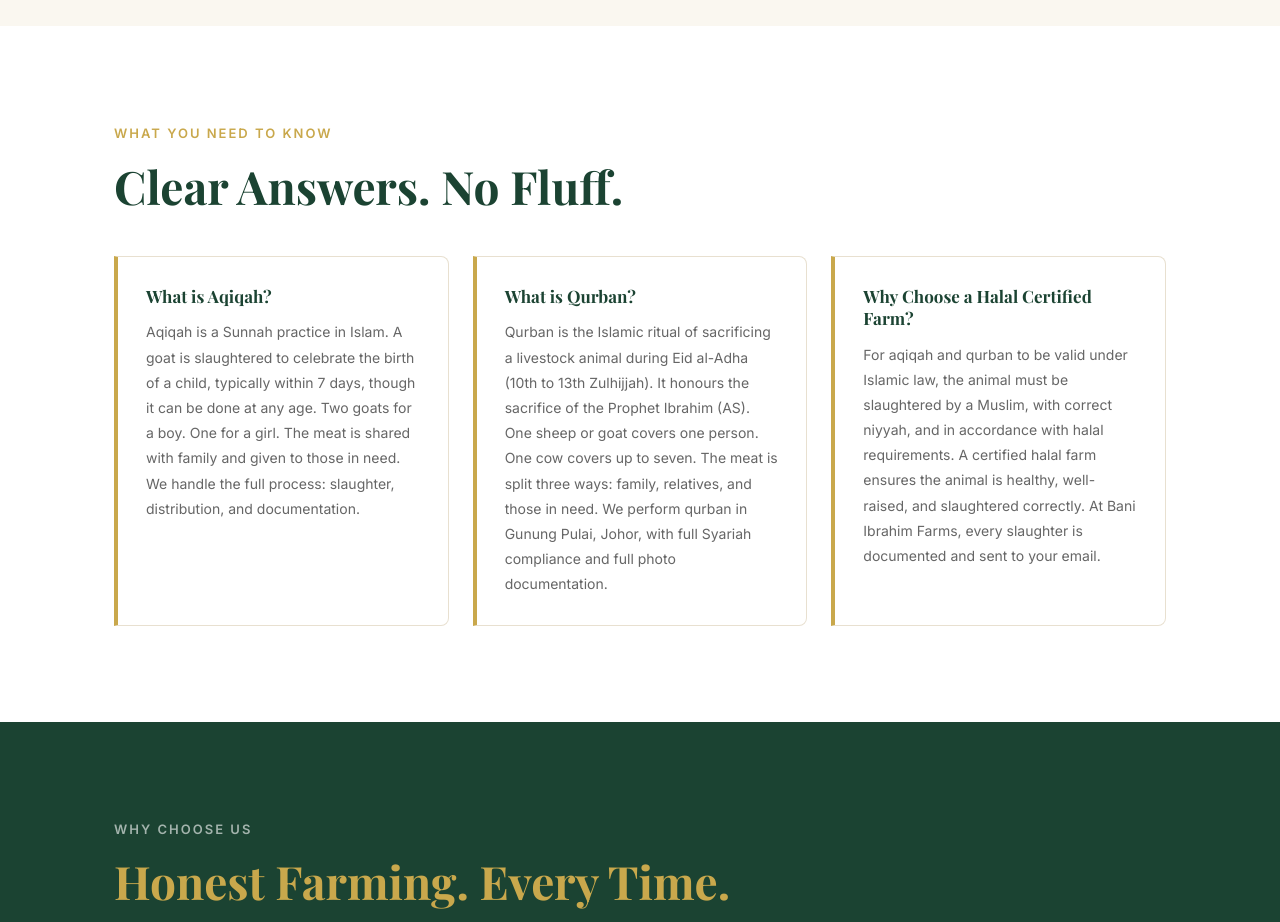
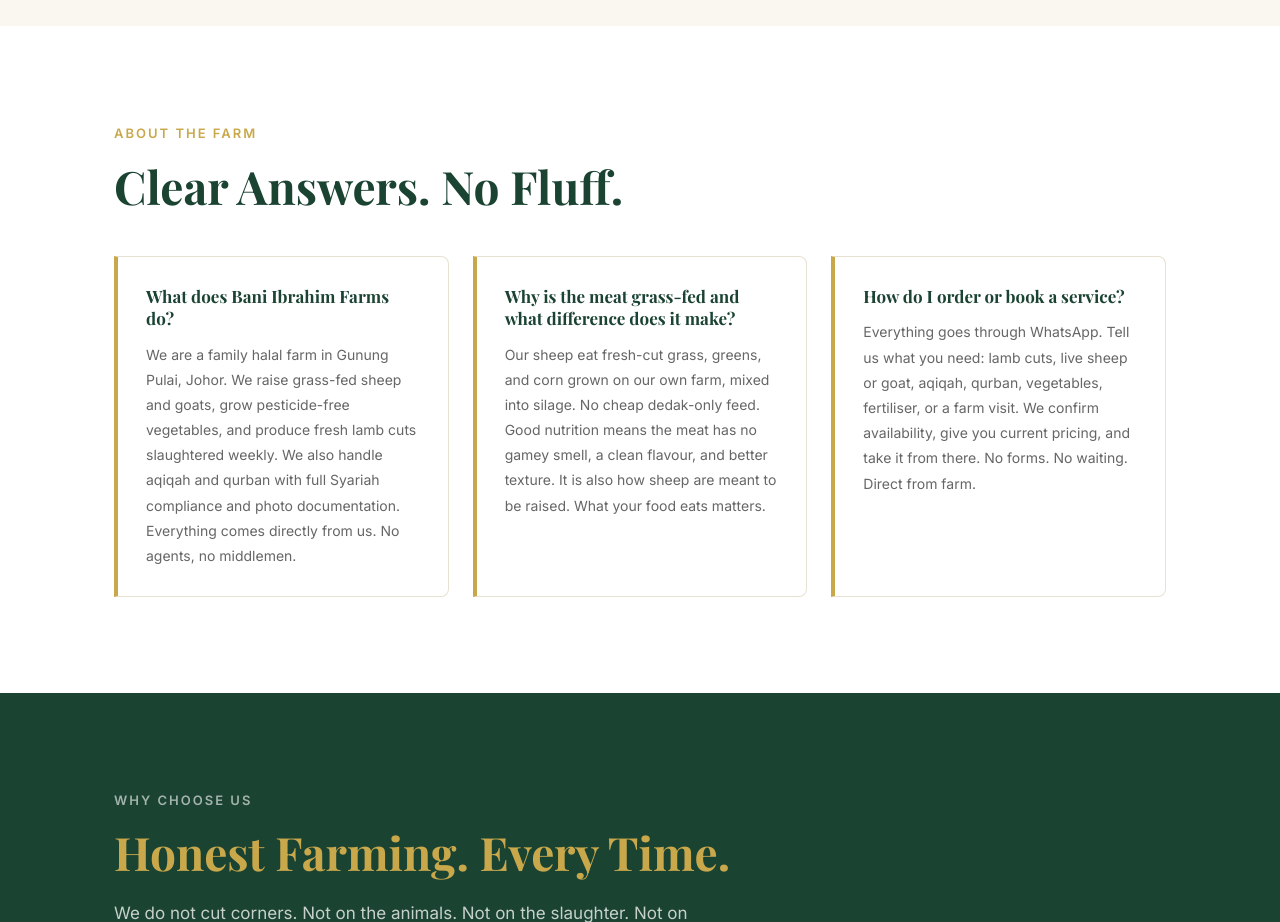
Before and after one commit to Peak-Convert/baniibrahimfarms, a plain HTML site: page index.html in a window 1280 px wide. Shown: the part 3480-4402 px from the top of the page. Drawn offline with nearby package versions, Linux system fonts and the light colour scheme.

Commit message:
feat(homepage): broaden Quick Answers section to cover full farm, not just aqiqah/qurban
- qa_label: 'About the Farm' (was 'What You Need to Know')
- Q1: 'What does Bani Ibrahim Farms do?' — full farm overview
- Q2: 'Why grass-fed and what difference does it make?' — no gamey smell, silage, dedak
- Q3: 'How do I order or book?' — WhatsApp-first, all services listed
- Bumped main.js version string to bust Cloudflare cache

Co-Authored-By: Claude Sonnet 4.6 <noreply@anthropic.com>

```diff
--- a/index.html
+++ b/index.html
@@ -494,23 +494,23 @@
 ══════════════════════════════════ -->
 <section class="section section-alt" id="quick-answers">
   <div class="container">
-    <p class="section-label" data-t="qa_label">What You Need to Know</p>
-    <h2 class="section-title" data-t="qa_h2">Common Questions, Clear Answers</h2>
+    <p class="section-label" data-t="qa_label">About the Farm</p>
+    <h2 class="section-title" data-t="qa_h2">Clear Answers. No Fluff.</h2>
     <div class="qa-grid">
 
       <div class="qa-card">
-        <h3 class="qa-question" data-t="qa1_q">What is Aqiqah?</h3>
-        <p class="qa-answer about-answer speakable" data-t="qa1_a">Aqiqah is a Sunnah practice in Islam where a goat is slaughtered to celebrate the birth of a child, typically within 7 days, though it can be done at any age. Two goats are recommended for a boy, one for a girl. The meat is shared with family and distributed to those in need. At Bani Ibrahim Farms, we handle the entire process, slaughter, distribution, and documentation, so you can fulfil this Sunnah with ease.</p>
+        <h3 class="qa-question" data-t="qa1_q">What does Bani Ibrahim Farms do?</h3>
+        <p class="qa-answer speakable" data-t="qa1_a">We are a family halal farm in Gunung Pulai, Johor. We raise grass-fed sheep and goats, grow pesticide-free vegetables, and produce fresh lamb cuts slaughtered weekly. We also handle aqiqah and qurban with full Syariah compliance and photo documentation. Everything comes directly from us. No agents, no middlemen.</p>
       </div>
 
       <div class="qa-card">
-        <h3 class="qa-question" data-t="qa2_q">What is Qurban?</h3>
-        <p class="qa-answer speakable" data-t="qa2_a">Qurban (also called Korban) is the Islamic ritual of sacrificing a livestock animal during Eid al-Adha (10th–13th Zulhijjah). It commemorates the sacrifice of Prophet Ibrahim (AS) and is an act of worship and gratitude. One goat covers one person's qurban; one cow covers up to seven. The meat is divided into three parts, for the family, relatives, and those in need. Bani Ibrahim Farms performs qurban in Gunung Pulai, Johor, with full Syariah compliance and photo documentation.</p>
+        <h3 class="qa-question" data-t="qa2_q">Why is the meat grass-fed and what difference does it make?</h3>
+        <p class="qa-answer speakable" data-t="qa2_a">Our sheep eat fresh-cut grass, greens, and corn grown on our own farm, mixed into silage. No cheap dedak-only feed. Good nutrition means the meat has no gamey smell, a clean flavour, and better texture. It is also how sheep are meant to be raised. What your food eats matters.</p>
       </div>
 
       <div class="qa-card">
-        <h3 class="qa-question" data-t="qa3_q">Why Choose a Halal Certified Farm?</h3>
-        <p class="qa-answer speakable" data-t="qa3_a">For aqiqah and qurban to be valid under Islamic law, the animal must be slaughtered by a Muslim, with the correct niyyah (intention), and in accordance with halal requirements. A certified halal farm ensures the animal is healthy, well-raised, and slaughtered correctly, giving you full confidence that your ibadah is accepted. At Bani Ibrahim Farms, every slaughter is documented and transparent.</p>
+        <h3 class="qa-question" data-t="qa3_q">How do I order or book a service?</h3>
+        <p class="qa-answer speakable" data-t="qa3_a">Everything goes through WhatsApp. Tell us what you need: lamb cuts, live sheep or goat, aqiqah, qurban, vegetables, fertiliser, or a farm visit. We confirm availability, give you current pricing, and take it from there. No forms. No waiting. Direct from farm.</p>
       </div>
 
     </div>
@@ -797,7 +797,7 @@
 </footer>
 
 <!-- JS -->
-<script src="js/main.js?v=20261124"></script>
+<script src="js/main.js?v=20261124b"></script>
 
 </body>
 </html>
--- a/js/main.js
+++ b/js/main.js
@@ -142,14 +142,14 @@ const T = {
     os_cta:         "Enquire via WhatsApp",
 
     // QUICK ANSWERS
-    qa_label:     "What You Need to Know",
+    qa_label:     "About the Farm",
     qa_h2:        "Clear Answers. No Fluff.",
-    qa1_q:        "What is Aqiqah?",
-    qa1_a:        "Aqiqah is a Sunnah practice in Islam. A goat is slaughtered to celebrate the birth of a child, typically within 7 days, though it can be done at any age. Two goats for a boy. One for a girl. The meat is shared with family and given to those in need. We handle the full process: slaughter, distribution, and documentation.",
-    qa2_q:        "What is Qurban?",
-    qa2_a:        "Qurban is the Islamic ritual of sacrificing a livestock animal during Eid al-Adha (10th to 13th Zulhijjah). It honours the sacrifice of the Prophet Ibrahim (AS). One sheep or goat covers one person. One cow covers up to seven. The meat is split three ways: family, relatives, and those in need. We perform qurban in Gunung Pulai, Johor, with full Syariah compliance and full photo documentation.",
-    qa3_q:        "Why Choose a Halal Certified Farm?",
-    qa3_a:        "For aqiqah and qurban to be valid under Islamic law, the animal must be slaughtered by a Muslim, with correct niyyah, and in accordance with halal requirements. A certified halal farm ensures the animal is healthy, well-raised, and slaughtered correctly. At Bani Ibrahim Farms, every slaughter is documented and sent to your email.",
+    qa1_q:        "What does Bani Ibrahim Farms do?",
+    qa1_a:        "We are a family halal farm in Gunung Pulai, Johor. We raise grass-fed sheep and goats, grow pesticide-free vegetables, and produce fresh lamb cuts slaughtered weekly. We also handle aqiqah and qurban with full Syariah compliance and photo documentation. Everything comes directly from us. No agents, no middlemen.",
+    qa2_q:        "Why is the meat grass-fed and what difference does it make?",
+    qa2_a:        "Our sheep eat fresh-cut grass, greens, and corn grown on our own farm, mixed into silage. No cheap dedak-only feed. Good nutrition means the meat has no gamey smell, a clean flavour, and better texture. It is also how sheep are meant to be raised. What your food eats matters.",
+    qa3_q:        "How do I order or book a service?",
+    qa3_a:        "Everything goes through WhatsApp. Tell us what you need: lamb cuts, live sheep or goat, aqiqah, qurban, vegetables, fertiliser, or a farm visit. We confirm availability, give you current pricing, and take it from there. No forms. No waiting. Direct from farm.",
 
     // CONTACT
     contact_label:  "Get In Touch",
@@ -304,14 +304,14 @@ const T = {
     os_cta:         "Tanya via WhatsApp",
 
     // QUICK ANSWERS
-    qa_label:     "Apa Yang Perlu Anda Tahu",
+    qa_label:     "Tentang Ladang",
     qa_h2:        "Jawapan Jelas. Tanpa Bunga-Bunga.",
-    qa1_q:        "Apakah Aqiqah?",
-    qa1_a:        "Aqiqah adalah amalan Sunnah dalam Islam. Seekor kambing disembelih untuk meraikan kelahiran anak, biasanya dalam tempoh 7 hari, walaupun boleh dilakukan pada bila-bila usia. Dua ekor untuk anak lelaki. Satu untuk anak perempuan. Daging dikongsi bersama keluarga dan diagih kepada yang memerlukan. Kami uruskan keseluruhan proses: sembelihan, pengagihan, dan dokumentasi.",
-    qa2_q:        "Apakah Qurban?",
-    qa2_a:        "Qurban adalah ritual Islam menyembelih haiwan ternakan semasa Hari Raya Aidiladha (10 hingga 13 Zulhijjah). Ia mengenang pengorbanan Nabi Ibrahim (AS). Seekor kambing meliputi satu orang. Seekor lembu meliputi sehingga tujuh orang. Daging dibahagi tiga: untuk keluarga, saudara-mara, dan yang memerlukan. Bani Ibrahim Farms melakukan qurban di Gunung Pulai, Johor, dengan pematuhan Syariah penuh dan dokumentasi foto lengkap.",
-    qa3_q:        "Mengapa Pilih Ladang Halal Bertauliah?",
-    qa3_a:        "Untuk aqiqah dan qurban sah di sisi Islam, haiwan mesti disembelih oleh seorang Muslim, dengan niat yang betul, dan mengikut keperluan halal. Ladang halal bertauliah memastikan haiwan sihat, dipelihara dengan baik, dan disembelih dengan betul. Di Bani Ibrahim Farms, setiap sembelihan didokumentasikan dan dihantar ke emel anda.",
+    qa1_q:        "Apa yang ditawarkan Bani Ibrahim Farms?",
+    qa1_a:        "Kami adalah ladang halal keluarga di Gunung Pulai, Johor. Kami ternakan biri-biri dan kambing makan rumput, tanam sayur bebas pestisid, dan sediakan potongan daging segar yang disembelih setiap minggu. Kami juga uruskan aqiqah dan qurban dengan pematuhan Syariah penuh dan dokumentasi foto. Semua terus dari kami. Tiada ejen, tiada orang tengah.",
+    qa2_q:        "Kenapa daging kami makan rumput dan apa bezanya?",
+    qa2_a:        "Biri-biri kami makan rumput segar, sayur dan jagung dari ladang kami sendiri, dicampur menjadi silaj. Bukan dedak murah sahaja. Pemakanan yang baik bermakna daging tidak berbau hamis, rasa bersih, dan tekstur lebih baik. Itulah cara biri-biri sepatutnya dibesarkan. Apa yang dimakan oleh makanan anda itu penting.",
+    qa3_q:        "Bagaimana saya nak buat tempahan atau pesan?",
+    qa3_a:        "Semua melalui WhatsApp. Beritahu kami apa yang anda perlukan: potongan daging, biri-biri atau kambing hidup, aqiqah, qurban, sayur, baja, atau lawatan ladang. Kami sahkan ketersediaan, beri harga semasa, dan uruskan selebihnya. Tiada borang. Tiada tunggu lama. Terus dari ladang.",
 
     // CONTACT
     contact_label:  "Hubungi Kami",
```
